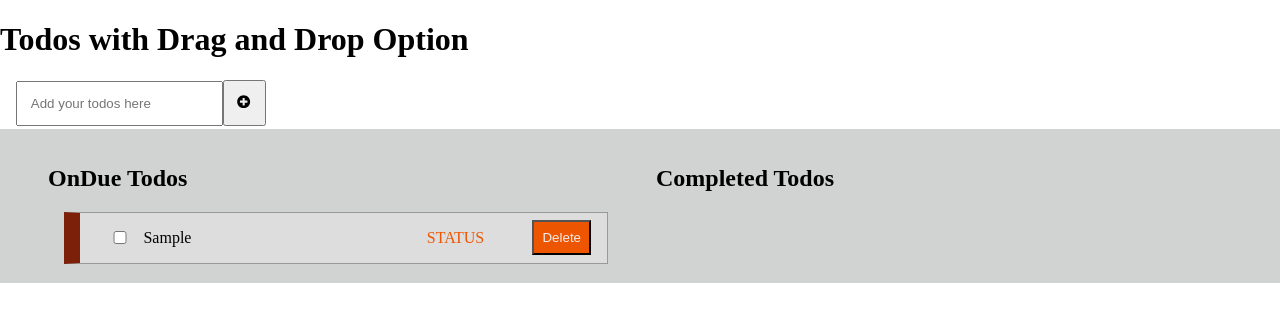
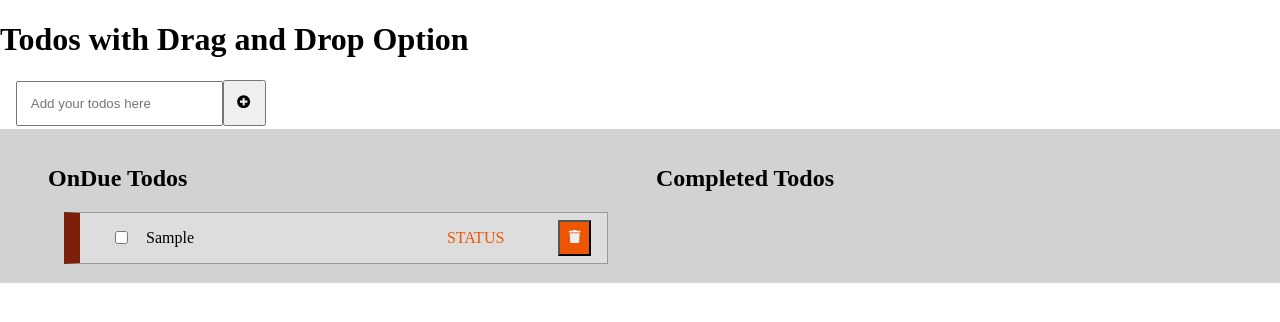
Before and after one commit to mengiefen/react-todo-app, a React (Create React App) app: page / in a window 1280 px wide. Both pictures are taken after typing "Sample" into the empty fields and a click on the button 244 px from the left and 102 px from the top of the page. Shown: the top 322 px of the page. Built offline with nearby package versions, Linux system fonts and the light colour scheme.

Commit message:
add delete icon from react-icons

```diff
--- a/src/components/TodoOnDue/TodoOnDue.jsx
+++ b/src/components/TodoOnDue/TodoOnDue.jsx
@@ -1,5 +1,6 @@
-import React, { useEffect, useState } from 'react';
+import React, { useState } from 'react';
 import PropTypes from 'prop-types';
+import { FaTrash } from 'react-icons/fa';
 import styles from './TodoOnDue.module.css';
 
 export default function TodoOnDue(props) {
@@ -13,10 +14,6 @@ export default function TodoOnDue(props) {
   } = props;
   const [editing, setEditing] = useState(false);
   const [text, setText] = useState('');
-
-  useEffect(() => {
-    console.log('Cleaning up ....');
-  }, [props]);
 
   const handleEditing = (e) => {
     setEditing(true);
@@ -74,7 +71,7 @@ export default function TodoOnDue(props) {
         className={styles.todoDelete}
         onClick={() => onDelete(id)}
       >
-        Delete
+        <FaTrash />
       </button>
     </div>
   );
```
